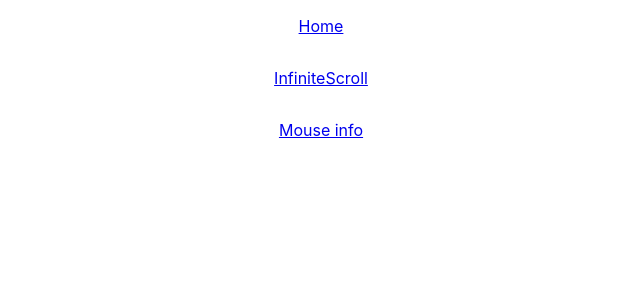
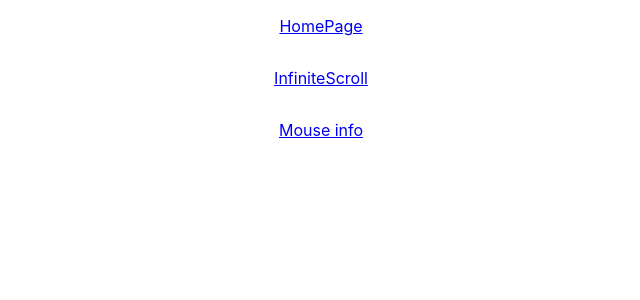
Before and after one commit to sai6855/my-react-template, a React (Create React App) app: page / in a window 1280 px wide. Shown: the top 300 px of the page, without its empty margins (319-959 px from the left). Built offline with nearby package versions, Linux system fonts and the light colour scheme.

Commit message:
code patches

```diff
--- a/src/App.tsx
+++ b/src/App.tsx
@@ -1,4 +1,4 @@
-import { BrowserRouter, Route, Routes } from "react-router-dom";
+import { BrowserRouter, Link, Route, Routes } from "react-router-dom";
 import "./App.css";
 import HomePage from "./Pages/HomePage";
 import InfiniteScroll from "./Pages/InfiniteScroll";
@@ -8,6 +8,10 @@ function App() {
   return (
     <div className="App">
       <BrowserRouter>
+        <div style={{ margin: "1rem" }}>
+          <Link to="/">HomePage</Link>
+        </div>
+
         <Routes>
           <Route path="/" element={<HomePage />} />
           <Route path="/infinte-scroll" element={<InfiniteScroll />} />
--- a/src/Pages/HomePage.tsx
+++ b/src/Pages/HomePage.tsx
@@ -1,4 +1,3 @@
-import React from "react";
 import { Link } from "react-router-dom";
 import AddPropstochild from "../common-code/Components/AddPropstochild";
 
@@ -6,7 +5,7 @@ const HomePage = () => {
   return (
     <div style={{ display: "flex", flexDirection: "column" }}>
       <AddPropstochild style={{ margin: "0.5rem", padding: "0.5rem" }}>
-        <Link to="/">Home</Link>
+        {/* <Link to="/">Home</Link> */}
         <Link to="/infinte-scroll">InfiniteScroll</Link>
         <Link to="/mouse-position">Mouse info</Link>
       </AddPropstochild>
--- a/src/Pages/MouseInfo.tsx
+++ b/src/Pages/MouseInfo.tsx
@@ -6,7 +6,11 @@ const MouseInfo = () => {
 
   console.log(mousePosition);
 
-  return <div>Move your mouse</div>;
+  return (
+    <div>
+      x: {mousePosition.x} y: {mousePosition.y}
+    </div>
+  );
 };
 
 export default MouseInfo;
```
